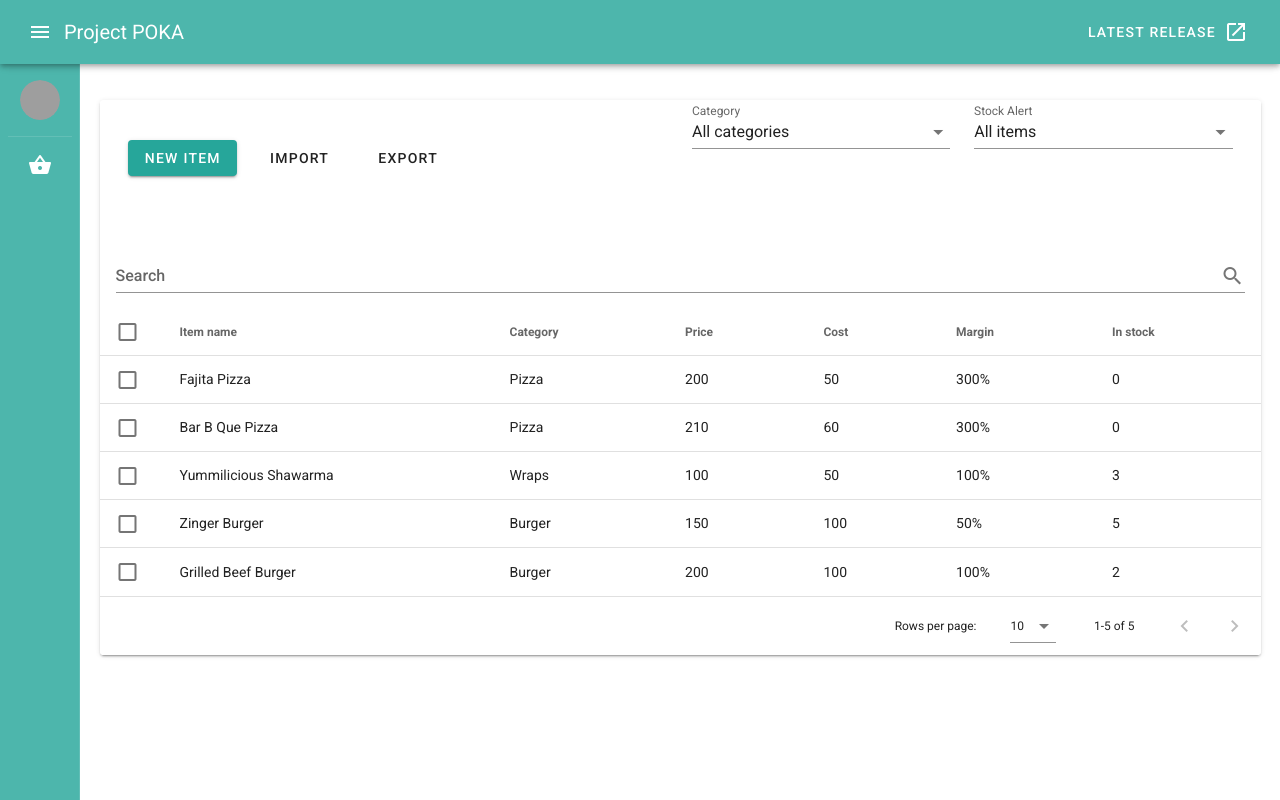
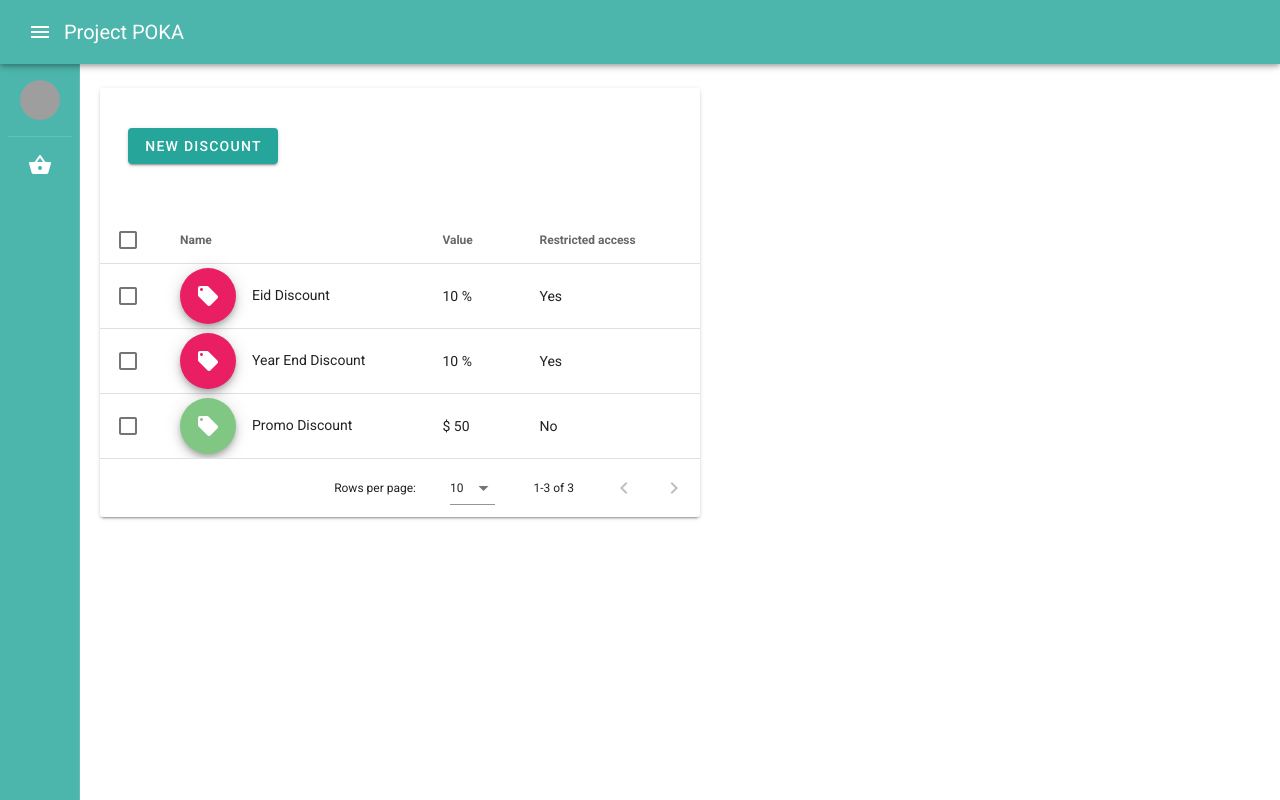
Before and after one commit to mseemab/ProjectPOKA, a Vue app: page /discounts in a window 1280 px wide. Built offline with nearby package versions, Linux system fonts and the light colour scheme; grey boxes are pictures that could not be loaded.

Commit message:
Categories, Discounts pages completed.

```diff
--- a/src/components/Nav.vue
+++ b/src/components/Nav.vue
@@ -18,14 +18,7 @@
 
       <v-spacer></v-spacer>
 
-      <v-btn
-        href="https://github.com/vuetifyjs/vuetify/releases/latest"
-        target="_blank"
-        text
-      >
-        <span class="mr-2">Latest Release</span>
-        <v-icon>mdi-open-in-new</v-icon>
-      </v-btn>
+
     </v-app-bar>
     <v-navigation-drawer
       v-model="drawer"
@@ -141,7 +134,6 @@ export default {
           items: [
             { title: "Item List", routeName: "items" },
             { title: "Categories", routeName: "categories" },
-            { title: "Modifiers", routeName: "modifiers" },
             { title: "Discounts", routeName: "discounts" },
           ],
           title: "Items",
--- a/src/router/index.js
+++ b/src/router/index.js
@@ -31,18 +31,29 @@ const routes = [
   {
     path: '/categories',
     name: 'categories',
-    component: () => import(/* webpackChunkName: "about" */ '../views/items/Items.vue')
+    component: () => import(/* webpackChunkName: "about" */ '../views/categories/Categories.vue')
+  },
+  {
+    path: '/categories/new',
+    name: 'categories-new',
+    component: () => import(/* webpackChunkName: "about" */ '../views/categories/CategoriesNew.vue')
+  },
+  {
+    path: '/discounts',
+    name: 'discounts',
+    component: () => import(/* webpackChunkName: "about" */ '../views/discounts/Discounts.vue')
+  },
+  {
+    path: '/discounts/new',
+    name: 'discounts-new',
+    component: () => import(/* webpackChunkName: "about" */ '../views/discounts/DiscountsNew.vue')
   },
   {
     path: '/modifiers',
     name: 'modifiers',
     component: () => import(/* webpackChunkName: "about" */ '../views/items/Items.vue')
   },
-  {
-    path: '/discounts',
-    name: 'discounts',
-    component: () => import(/* webpackChunkName: "about" */ '../views/items/Items.vue')
-  }
+
 ]
 
 const router = new VueRouter({
--- a/src/views/Home.vue
+++ b/src/views/Home.vue
@@ -3,9 +3,17 @@
   <v-card class="px-5 py-5">
     <h3>POKA SUPPLY CENTER</h3>
     <hr>
-    <br><br>
+    <br>
     <h5>12-Dec-2020</h5>
-    <p>New Item Initial Draft Completed.</p>
+    <p>New item initial draft completed.</p>
+    <hr>
+    <br>
+    <h5>13-Dec-2020</h5>
+    <p>Items details page completed.</p>
+    <p>Discounts details page completed.</p>
+    <p>New discounts page completed.</p>
+    <p>Categories details page completed.</p>
+    <p>New categories page completed.</p>
   </v-card>
 </v-container>
 </template>
--- /dev/null
+++ b/src/views/categories/Categories.vue
@@ -0,0 +1,101 @@
+<template>
+    <v-card max-width="600px" class="ml-5">
+      <v-toolbar flat prominent>
+        <v-container>
+          <v-row>
+            <v-col class="pt-6">
+              <v-btn
+                color="teal lighten-1"
+                dark
+                class="mt-3"
+                link
+                :to="{ name: 'categories-new' }"
+                >New Category</v-btn
+              >
+              <v-btn icon v-if="selected.length" color="red" class="pt-2 mx-3">
+                <v-icon>mdi-delete</v-icon>
+              </v-btn>
+            </v-col>
+            <v-col float="right"> </v-col>
+          </v-row>
+        </v-container>
+      </v-toolbar>
+      <v-card flat>
+        <v-data-table
+          v-model="selected"
+          :headers="headers"
+          :items="categories"
+          item-key="id"
+          show-select
+        >
+          <template v-slot:item.name="{ item }">
+            <v-chip :color="item.color" label large class="color-pill mr-4">
+            </v-chip>
+            {{ item.name }}
+          </template>
+        </v-data-table>
+      </v-card>
+    </v-card>
+</template>
+
+<script>
+/* eslint-disable no-debugger */
+export default {
+  name: "Items",
+  data() {
+    return {
+      stockAlerts: ["All items", "Low stock", "Out of stock"],
+      selectedCategory: "All categories",
+      stockAlert: "All items",
+      max25chars: (v) => v.length <= 25 || "Input too long!",
+      selected: [],
+      pagination: {},
+      search: "",
+      headers: [
+        {
+          text: "Name",
+          value: "name",
+        },
+        {
+          text: "Item Count",
+          value: "itemCount",
+        },
+      ],
+      categories: [
+        {
+          id: "1",
+          name: "Pizza",
+          color: "orange",
+          itemCount: 3,
+        },
+        {
+          id: "2",
+          name: "Burger",
+          color: "purple",
+          itemCount: 4,
+        },
+        {
+          id: "3",
+          name: "Wraps",
+          color: "pink",
+          itemCount: 1,
+        },
+      ],
+      vd: {},
+    };
+  },
+  methods: {
+    save() {},
+    cancel() {},
+    open() {},
+    close() {},
+  },
+};
+</script>
+
+<style scoped>
+.color-pill{
+  width: 50px;
+  height: 80%;
+}
+</style>
--- /dev/null
+++ b/src/views/categories/CategoriesNew.vue
@@ -0,0 +1,58 @@
+<template>
+    <v-card max-width="600px" class="ml-5">
+        <v-card-title></v-card-title>
+        <v-card-text>
+            <container>
+            <v-row class="mx-2">
+                <v-text-field
+                label="Category Name" v-model="name"></v-text-field>
+            </v-row>
+            <br>
+            <v-row>
+                <v-btn
+                fab
+                v-for="buttonColor in colors"
+                :key="buttonColor.name"
+                :color="buttonColor.name"
+                class="mx-2"
+                @click.stop="category.color = buttonColor.name"
+              >
+                <v-icon v-if="category.color == buttonColor.name"
+                  >mdi-check-bold</v-icon
+                >
+              </v-btn>
+            </v-row>
+            <br><br>
+            </container>
+        </v-card-text>
+        <v-card-actions>
+            <v-spacer></v-spacer>
+            <v-btn color="teal lighten-1" dark large :to="{ name: 'categories' }">Save</v-btn>
+            <v-btn large :to="{ name: 'categories' }">Cancel</v-btn>
+        </v-card-actions>
+    </v-card>
+</template>
+
+<script>
+export default {
+    name: "CategoriesNew",
+    data () {
+        return {
+        category : {
+            name: "",
+            color: "red",
+        },
+        colors: [
+        { name: "red", selected: false },
+        { name: "teal", selected: false },
+        { name: "cyan", selected: false },
+        { name: "indigo", selected: false },
+        { name: "pink", selected: false },
+        { name: "amber", selected: false },
+        { name: "green", selected: false },
+        { name: "purple", selected: false },
+      ],
+    }
+    }
+}
+</script>
--- /dev/null
+++ b/src/views/discounts/Discounts.vue
@@ -0,0 +1,117 @@
+<template>
+  <v-card max-width="600px" class="ml-5">
+    <v-toolbar flat prominent>
+      <v-container>
+        <v-row>
+          <v-col class="pt-6">
+            <v-btn
+              color="teal lighten-1"
+              dark
+              class="mt-3"
+              link
+              :to="{ name: 'discounts-new' }"
+              >New Discount</v-btn
+            >
+            <v-btn icon v-if="selected.length" color="red" class="pt-2 mx-3">
+              <v-icon>mdi-delete</v-icon>
+            </v-btn>
+          </v-col>
+          <v-col float="right"> </v-col>
+        </v-row>
+      </v-container>
+    </v-toolbar>
+    <v-card flat>
+      <v-data-table
+        v-model="selected"
+        :headers="headers"
+        :items="categories"
+        item-key="id"
+        show-select
+      >
+        <template v-slot:item.name="{ item }">
+
+            <v-btn v-if="(item.type == 'percent')" color="pink" fab medium dark class="my-1">
+              <v-icon>mdi-tag</v-icon>
+            </v-btn>
+            <v-btn v-else color="green lighten-2" fab medium dark class="my-1">
+              <v-icon>mdi-tag</v-icon>
+            </v-btn>
+            <span class="ml-4">{{ item.name }}</span>
+
+        </template>
+        <template v-slot:item.restrictedAccess="{ item }">
+          <span v-if="item.restrictedAccess">Yes</span>
+          <span v-else>No</span>
+        </template>
+        <template v-slot:item.value="{ item }">
+          <span v-if="item.type=='amount'">$</span> {{item.value}} <span v-if="item.type=='percent'">%</span>
+        </template>
+      </v-data-table>
+    </v-card>
+  </v-card>
+</template>
+
+<script>
+/* eslint-disable no-debugger */
+export default {
+  name: "Items",
+  data() {
+    return {
+      selected: [],
+      pagination: {},
+      search: "",
+      headers: [
+        {
+          text: "Name",
+          value: "name",
+        },
+        {
+          text: "Value",
+          value: "value",
+        },
+        {
+          text: "Restricted access",
+          value: "restrictedAccess",
+        },
+      ],
+      categories: [
+        {
+          id: "1",
+          name: "Eid Discount",
+          type: "percent",
+          value: 10,
+          restrictedAccess: true,
+        },
+        {
+          id: "2",
+          name: "Year End Discount",
+          type: "percent",
+          value: 10,
+          restrictedAccess: true,
+        },
+        {
+          id: "3",
+          name: "Promo Discount",
+          type: "amount",
+          value: 50,
+          restrictedAccess: false,
+        },
+      ],
+      vd: {},
+    };
+  },
+  methods: {
+    save() {},
+    cancel() {},
+    open() {},
+    close() {},
+  },
+};
+</script>
+
+<style scoped>
+.color-pill {
+  width: 50px;
+  height: 80%;
+}
+</style>
--- /dev/null
+++ b/src/views/discounts/DiscountsNew.vue
@@ -0,0 +1,70 @@
+<template>
+  <v-card max-width="500px" class="ml-5">
+    <v-card-title class="justify-center">
+      <v-btn v-if="discount.type == 'percent'" color="pink" fab x-large dark class="mt-4">
+        <v-icon>mdi-tag</v-icon>
+      </v-btn>
+      <v-btn v-else color="green lighten-2" fab x-large dark class="mt-4">
+        <v-icon>mdi-tag</v-icon>
+      </v-btn>
+    </v-card-title>
+    <v-card-text>
+      <container>
+        <v-row class="mx-2">
+          <v-text-field
+            label="Discount Name"
+            v-model="discount.name"
+          ></v-text-field>
+        </v-row>
+        <br />
+        <v-row class="mx-2">
+          <v-radio-group v-model="discount.type" label="Type" row>
+                  <v-radio label="Percentage" value="percent"></v-radio>
+                  <v-radio label="Amount" value="amount"></v-radio>
+                </v-radio-group>
+        </v-row>
+        <br />
+        <v-row class="mx-2">
+          <v-text-field
+            label="Value"
+            v-model="discount.value"
+            hint="Leave the field blank to indicate the value upon sale"
+            persistent-hint
+          ></v-text-field>
+        </v-row>
+        <br>
+        <v-row class="mx-2">
+          <v-switch
+      v-model="switch1"
+      label="Restricted Access"
+      hint="Only employees with appropriate access right are able to apply this discount"
+      persistent-hint
+    ></v-switch>
+        </v-row>
+        </container>
+    </v-card-text>
+    <v-card-actions>
+      <v-spacer></v-spacer>
+      <v-btn color="teal lighten-1" dark large :to="{ name: 'discounts' }"
+        >Save</v-btn
+      >
+      <v-btn large :to="{ name: 'discounts' }">Cancel</v-btn>
+    </v-card-actions>
+  </v-card>
+</template>
+
+<script>
+export default {
+  name: "DiscountsNew",
+  data() {
+    return {
+      discount: {
+        name: "",
+        type: "percent",
+        value: 0,
+        restrictedAccess: false,
+      },
+    };
+  },
+};
+</script>
--- a/src/views/items/Items.vue
+++ b/src/views/items/Items.vue
@@ -1,6 +1,6 @@
 <template>
-  <v-container>
-    <v-card>
+
+    <v-card class="mx-5" max-width="80%">
       <v-toolbar flat prominent>
         <v-container>
           <v-row>
@@ -107,7 +107,6 @@
         </v-data-table>
       </v-card>
     </v-card>
-  </v-container>
 </template>
 
 <script>
--- a/src/views/items/ItemsNew.vue
+++ b/src/views/items/ItemsNew.vue
@@ -1,5 +1,5 @@
 <template>
-  <v-container>
+  <div class="ml-5">
     <!-- Item General Info Card -->
     <v-card max-width="800">
       <v-card-text>
@@ -487,7 +487,7 @@
         </v-btn>
       </v-card-actions>
     </v-card>
-  </v-container>
+  </div>
 </template>
 
 <script>
```
